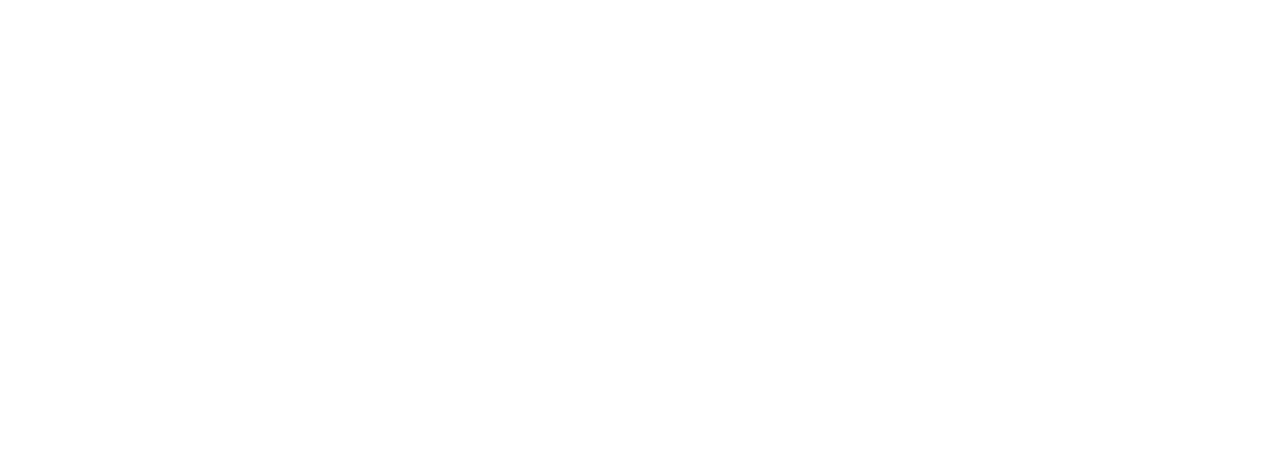
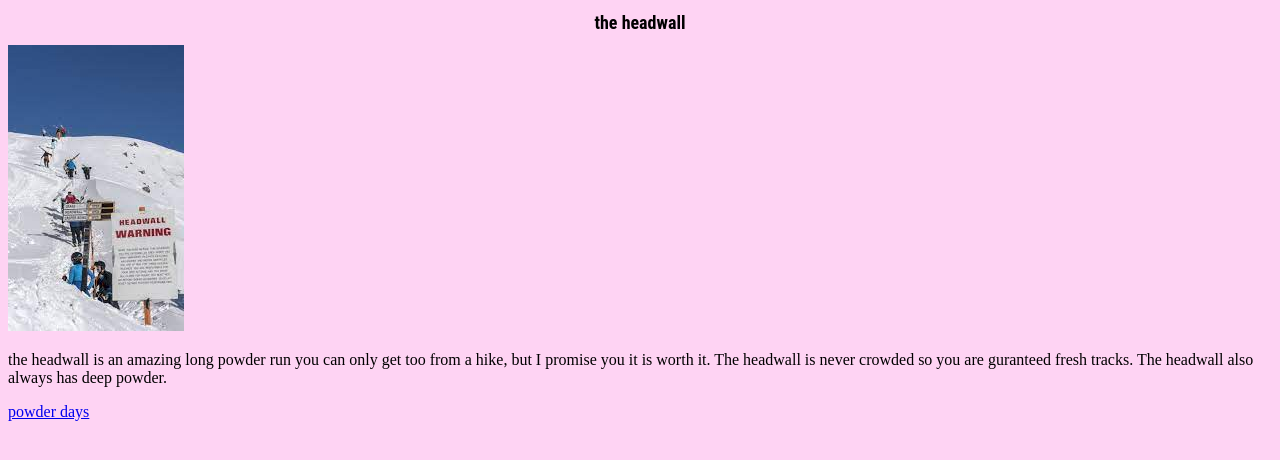
Before and after one commit to millie27/millie27.github.io, a plain HTML site: page headwall.html in a window 1280 px wide. Drawn offline with Linux system fonts and the light colour scheme.

Commit message:
Add files via upload

```diff
--- a/headwall.html
+++ b/headwall.html
@@ -2,12 +2,15 @@
 
 <html>
 	<head>
-
-
+<title>headwall</title>
+<link href="style.css" type="text/css" rel="stylesheet"/>
 	</head>
 
 	<body>
+<h1> the headwall </h1>
+		<img src= "headwall.jpg"/>
+		<p> the headwall is an amazing long powder run you can only get too from a hike, but I promise you it is worth it. The headwall is never crowded so you are guranteed fresh tracks. The headwall also always has deep powder. </p>
 
-
+<a href="index.html">powder days</a>
 	</body>
 </html>
--- /dev/null
+++ b/style.css
@@ -0,0 +1,12 @@
+body {
+	background-color:#FED3F3;
+
+
+
+ }
+ h1{
+color: #010001;
+text-align: center;
+font-family:Roboto Condensed;
+font-size: 18px;
+ }
```
Also changed, not shown: grizzley.html (+6 -3 lines), hobacks.html (+4 -0 lines), index.html (+1 -0 lines).
